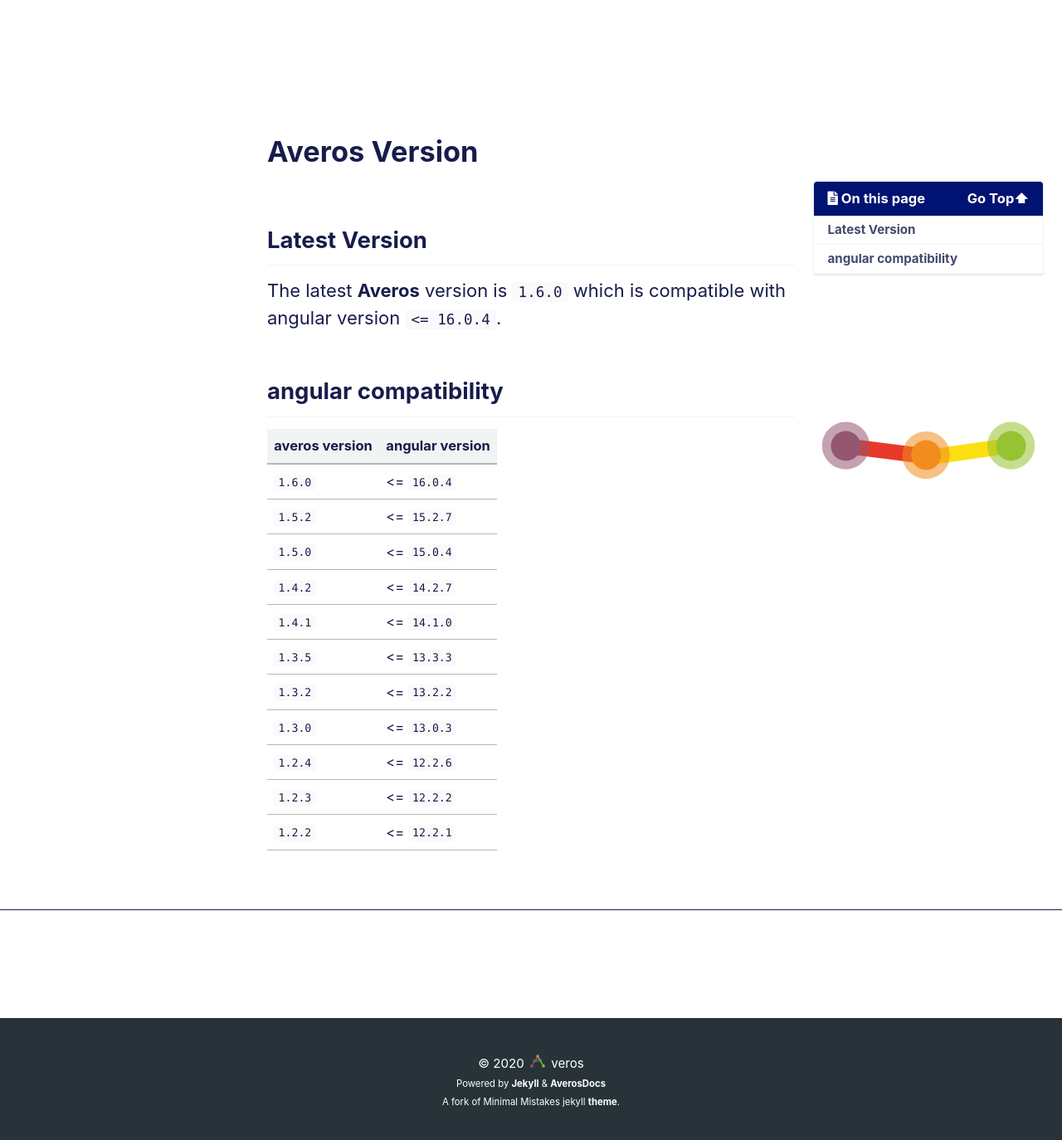
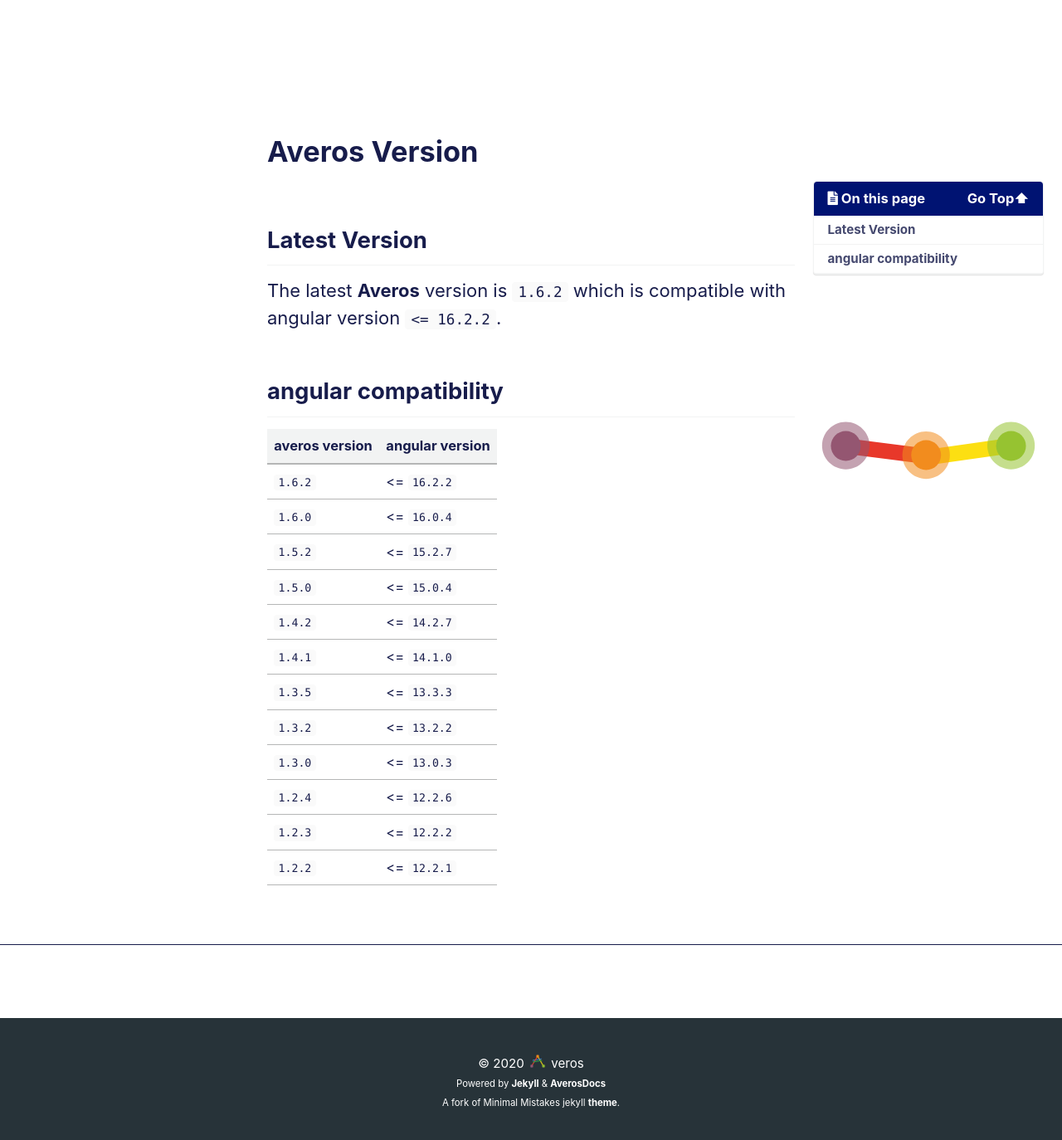
Before and after one commit to averos-io/averos-io.github.io, a Jekyll site: the page built from _pages/latest-version.md, in a window 1280 px wide and 1383 px high. Shown: the top 1374 px of the window at 83% size. Built offline with Jekyll 4.4.1, drawn with Linux system fonts in a browser that asks for light colours; cached includes are drawn as plain includes; comment, search, counter and statistics services are not loaded; a style sheet for code colours, icons or effects is not loaded.

Commit message:
updated averos to version 1.6.2

```diff
--- a/_pages/latest-version.md
+++ b/_pages/latest-version.md
@@ -9,13 +9,14 @@
 ## **Latest Version**
 
 
-The latest **Averos** version is `1.6.0` which is compatible with angular version  `<= 16.0.4`.
+The latest **Averos** version is `1.6.2` which is compatible with angular version  `<= 16.2.2`.
 
 
 ## **angular compatibility**
 
 | **averos version** | **angular version** |
 | ------ | ------ |
+| `1.6.2` | <= `16.2.2` |
 | `1.6.0` | <= `16.0.4` |
 | `1.5.2` | <= `15.2.7` |
 | `1.5.0` | <= `15.0.4` |
```
